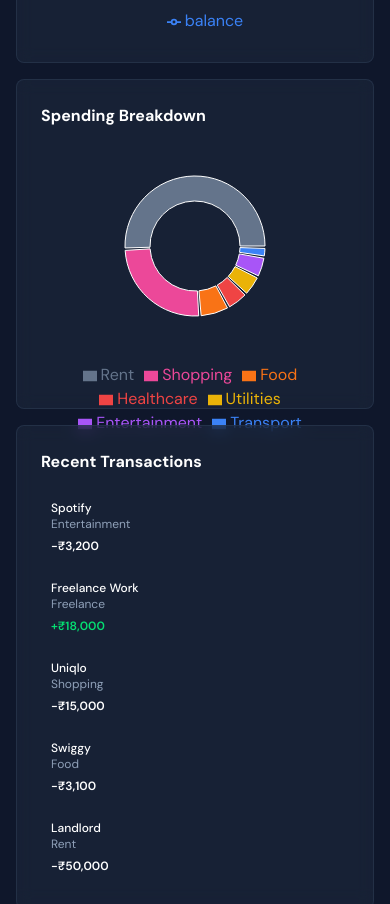
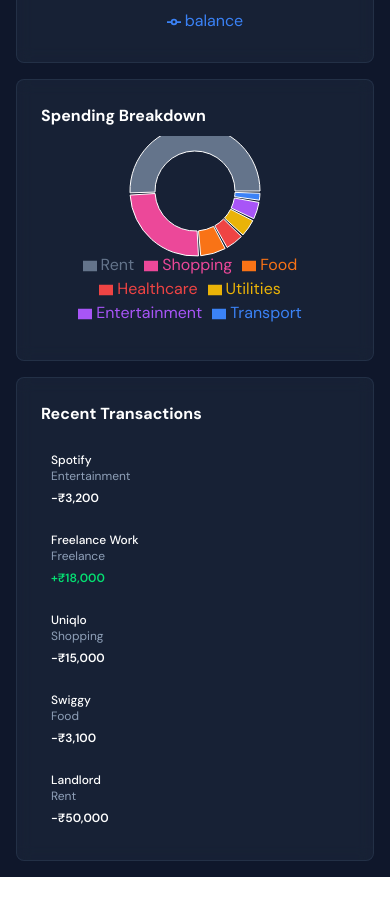
Before and after one commit to Uzair-23/finance-dashboard, a React (Vite) app: page / in a window 390 px wide. Shown: the part 1140-2044 px from the top of the page. After the commit the page ends 2017 px from the top, so only its background shows below. Built offline with nearby package versions, Linux system fonts and the light colour scheme.

Commit message:
improved responsiveness for mobile view

```diff
--- a/src/components/dashboard/SpendingPieChart.jsx
+++ b/src/components/dashboard/SpendingPieChart.jsx
@@ -11,8 +11,10 @@ const CustomTooltip = ({ active, payload }) => {
   if (active && payload && payload.length) {
     const total = payload[0].payload._total || 0;
     const percentage = total > 0 ? ((payload[0].value / total) * 100).toFixed(1) : 0;
+    const isMobile = typeof window !== 'undefined' && window.innerWidth < 640;
+
     return (
-      <div className="bg-slate-800 border border-slate-700 rounded px-3 py-2 text-sm">
+      <div className={`bg-slate-800 border border-slate-700 rounded px-2 sm:px-3 py-1.5 sm:py-2 ${isMobile ? 'text-xs' : 'text-sm'}`}>
         <p className="text-slate-300">{payload[0].name}</p>
         <p className="text-blue-400 font-dm-sans font-semibold">
           ₹{(payload[0].value / 1000).toFixed(0)}k ({percentage}%)
@@ -38,15 +40,17 @@ const SpendingPieChart = ({ transactions }) => {
 
   // Responsive dimensions based on screen size
   const isMobile = typeof window !== 'undefined' && window.innerWidth < 640;
-  const chartHeight = isMobile ? 240 : 280;
-  const innerRadius = isMobile ? 45 : 50;
-  const outerRadius = isMobile ? 70 : 80;
+  const chartHeight = isMobile ? 200 : 280;
+  const innerRadius = isMobile ? 40 : 50;
+  const outerRadius = isMobile ? 65 : 80;
+  const legendHeight = isMobile ? 90 : 36;
+  const paddingTop = isMobile ? '12px' : '20px';
 
   return (
     <Card className="animate-fade-in-up">
-      <h3 className="text-base sm:text-lg font-syne font-bold text-white mb-4 sm:mb-6">Spending Breakdown</h3>
+      <h3 className="text-base sm:text-lg font-syne font-bold text-white mb-2 sm:mb-4">Spending Breakdown</h3>
       {data.length > 0 ? (
-        <div className="space-y-4">
+        <div className="space-y-2">
           <ResponsiveContainer width="100%" height={chartHeight}>
             <PieChart>
               <Pie
@@ -66,8 +70,8 @@ const SpendingPieChart = ({ transactions }) => {
               <Tooltip content={<CustomTooltip />} />
               <Legend
                 verticalAlign="bottom"
-                height={36}
-                wrapperStyle={{ paddingTop: '20px' }}
+                height={legendHeight}
+                wrapperStyle={{ paddingTop: paddingTop, overflow: 'visible' }}
                 formatter={(value, entry) => entry.payload.category}
               />
             </PieChart>
```
